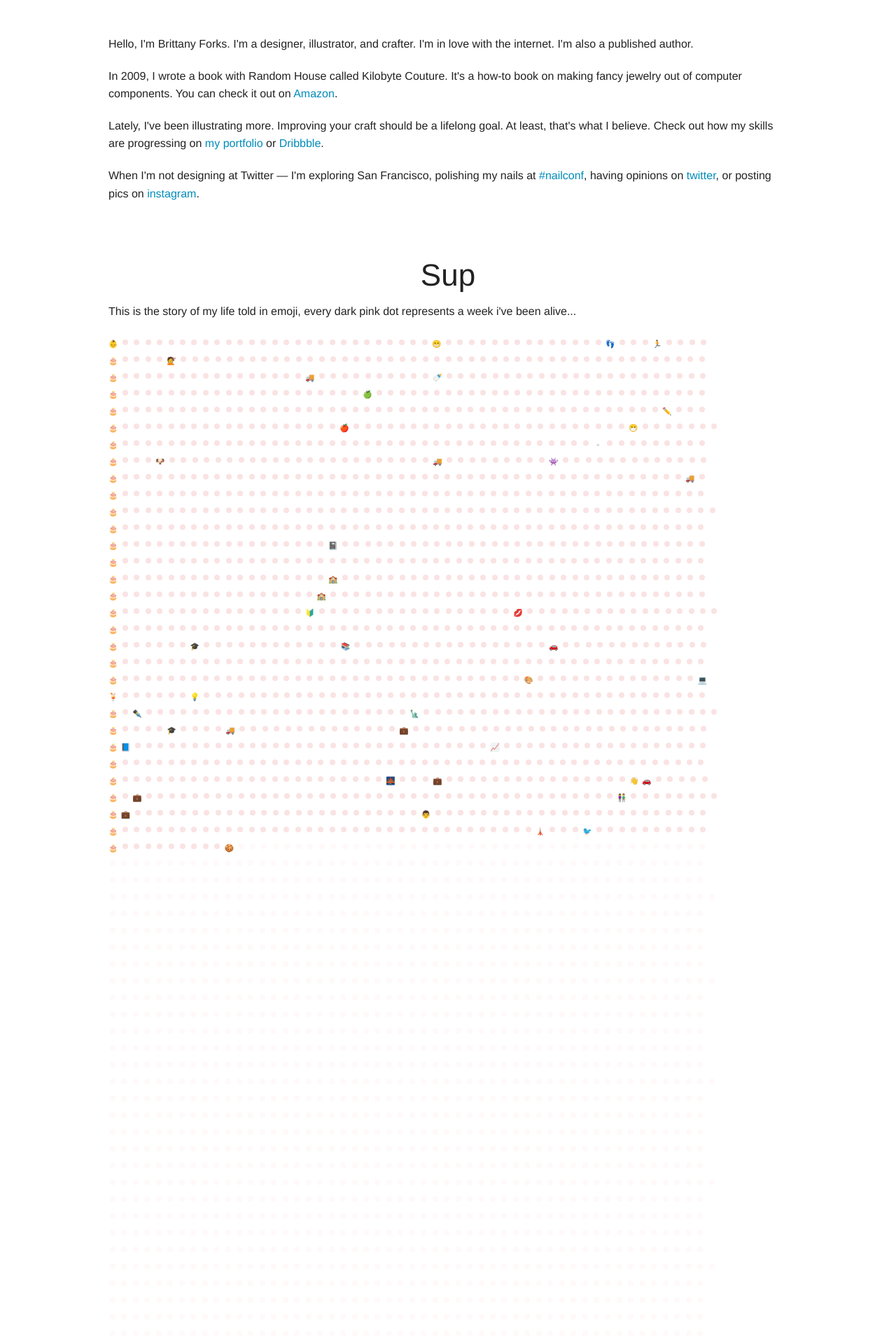
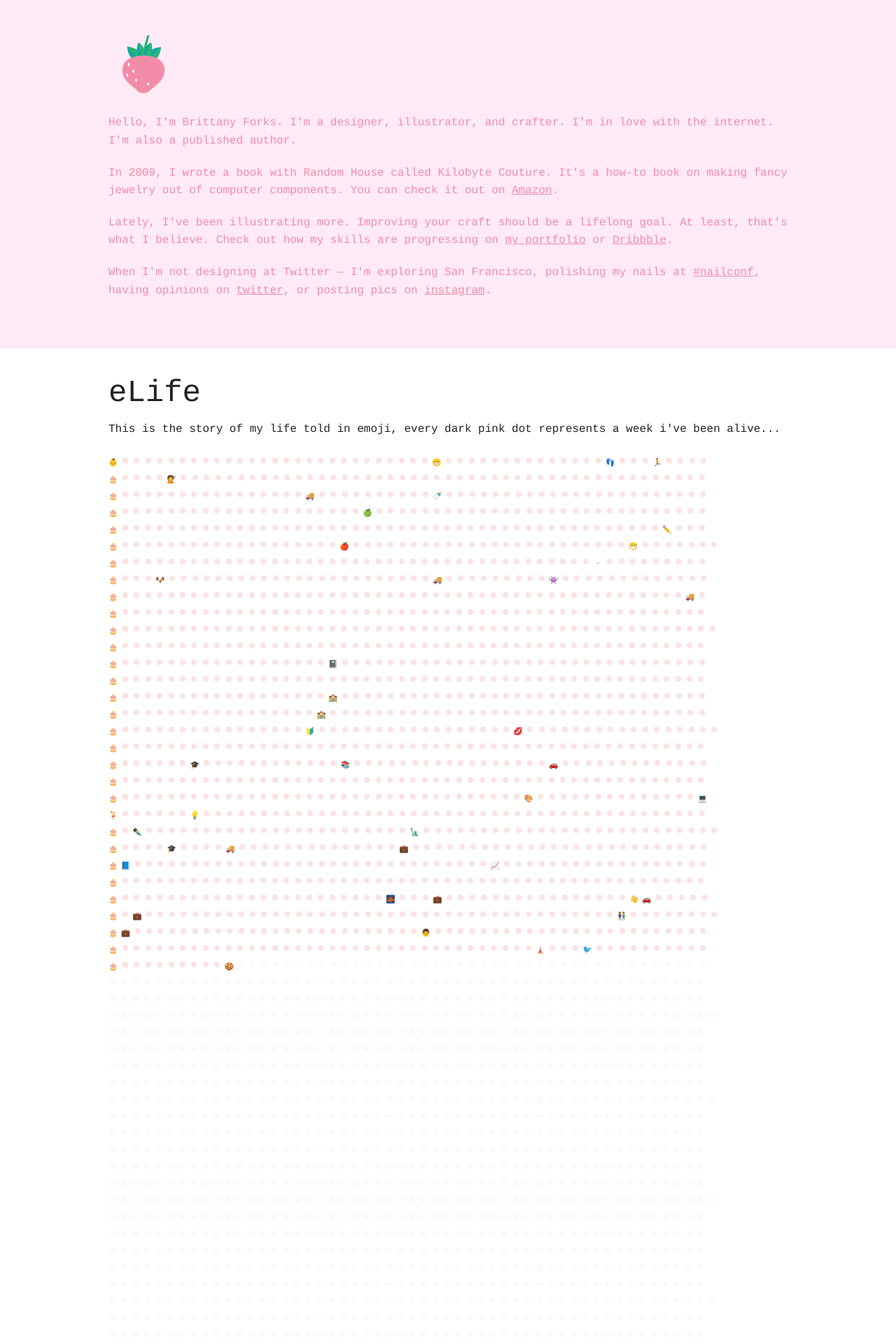
Before and after one commit to bforks/bforks-dot-calm, a PHP site: page /life/index.php in a window 1280 px wide. Shown: the top 1920 px of the page at 70% size. Run offline with PHP 8.4, Linux system fonts and the light colour scheme; data that the repository does not hold is empty.

Commit message:
Styling~~~

```diff
--- a/life/css/life.css
+++ b/life/css/life.css
@@ -1,9 +1,35 @@
-h1 {
-    text-align: center;
+body.elifecycle, h1 {
+    font-family: courier, monospace;
 }
 
-.about {
-    margin: 50px 0;
+.pink-band {
+width: 100%;
+background-color: #FFEAF5;
+padding: 50px 0;
+color: #F38CA8;
+}
+
+.pink-band a {
+    color: #F38CA8;
+    text-decoration: underline;
+}
+
+.strawberry {
+    width: 100%;
+    display: block;
+}
+
+.strawberry img {
+    margin: 0px 0 30px 35px;
+    width: 60px;
+}
+
+.life-descript {
+    padding-top: 30px;
+}
+
+.lifetime {
+    font-family: "Helvetica Neue", Helvetica, Roboto, Arial, sans-serif;
 }
 
 .week {
@@ -11,15 +37,15 @@ h1 {
     height: 22px;
     line-height: 22px;
     font-size: 8pt;
+    cursor: pointer;
 }
 
 .week.empty {
-    background-color: #FFF9F9;
+    background-color: #FEF8FC;
     border-radius: 6px;
     width: 8px;
     height: 8px;
     margin: 0px;
-    cursor: pointer;
     margin: 2px;
 }
 
--- a/life/css/year.css
+++ b/life/css/year.css
@@ -1,3 +1,7 @@
+.year {
+    text-align: center;
+}
+
 .phase {
     background-color: #ddd;
     padding: 8px;
--- a/life/header.php
+++ b/life/header.php
@@ -14,4 +14,4 @@
     <script src="../lib/foundation-essentials-5/js/vendor/jquery.js"></script>
     <script src="../lib/foundation-essentials-5/js/foundation.min.js"></script>
 </head>
-<body>
+<body class="elifecycle">
--- a/life/index.php
+++ b/life/index.php
@@ -6,6 +6,11 @@
 <script src="../lib/dateFormat.js"></script>
 <script src="js/events.js"></script>
 <script src="js/life.js"></script>
+
+<div class="pink-band">
+    <div class="row">
+        <div class="strawberry"><img src="../img/strawberry.png"></div>
+    </div>
 
     <div class="row">
         <div class="large-12 small-12 columns about">
@@ -18,10 +23,12 @@
             <p>When I'm not designing at Twitter &mdash; I'm exploring San Francisco, polishing my nails at <a href="http://nailconf.com" target="_blank" class="pink">#nailconf</a>, having opinions on <a href="https://twitter.com/#!/brittanyforks" target="_blank"class="blue">twitter</a>, or posting pics on <a href="http://instagram.com/brittanyforks" target="_blank" class="green">instagram</a>.</p>
         </div>
     </div>
+</div>
+
 
 <div class="row">
-    <div class="large-12 small-12 columns">
-        <h1>Sup</h1>
+    <div class="large-12 small-12 columns life-descript">
+        <h1>eLife</h1>
         <p>This is the story of my life told in emoji, every dark pink dot represents a week i've been alive...</p>
     </div>
 </div>
```
Lines whose indentation alone changed are shown as unchanged.
